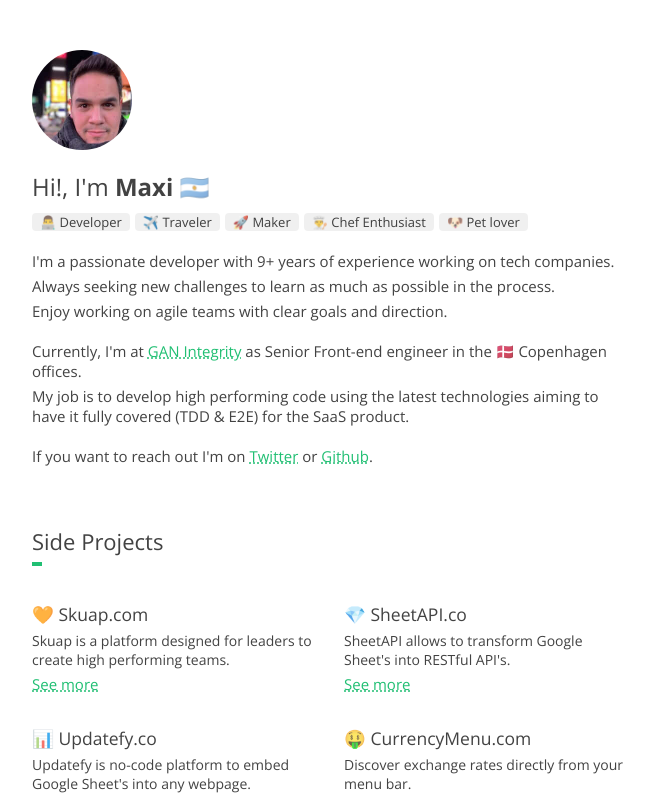
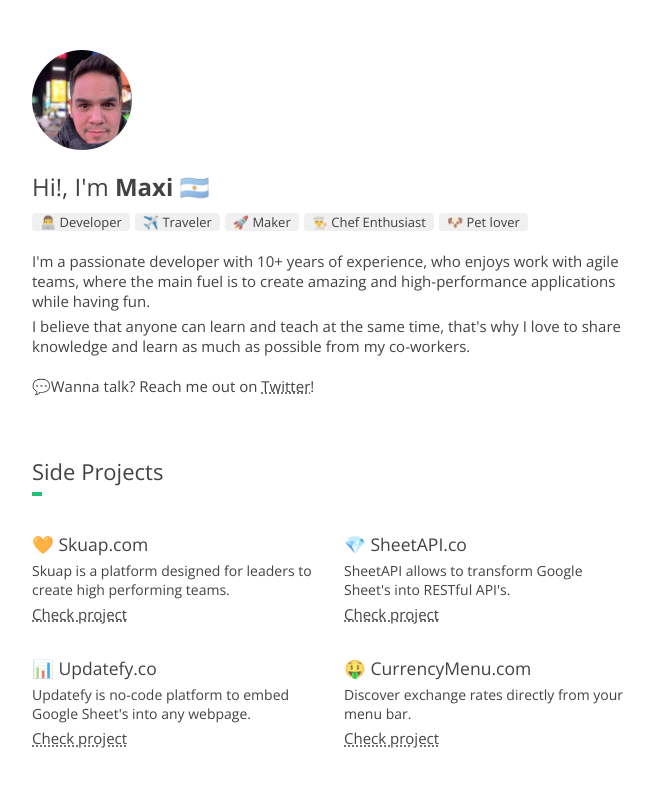
Before and after one commit to maxigimenez/www, a Next.js app: page / in a window 1280 px wide. Shown: the top 800 px of the page, without its empty margins (308-962 px from the left). Built offline with nearby package versions, Linux system fonts and the light colour scheme.

Commit message:
chore: update typos + remove OSS block for now

```diff
--- a/components/bio.tsx
+++ b/components/bio.tsx
@@ -13,16 +13,10 @@
           <span>🐶 Pet lover</span>
         </div>
 
-        <p>I'm a passionate developer with 9+ years of experience working on tech companies.</p>
-        <p>Always seeking new challenges to learn as much as possible in the process.</p>
-        <p>Enjoy working on agile teams with clear goals and direction.</p>
+        <p>I'm a passionate developer with 10+ years of experience, who enjoys work with agile teams, where the main fuel is to create amazing and high-performance applications while having fun.</p>
+        <p>I believe that anyone can learn and teach at the same time, that's why I love to share knowledge and learn as much as possible from my co-workers.</p>
 
-        <div className="working">
-          <p>Currently, I'm at <a href="https://ganintegrity.com" title="GAN Integrity" target="_blank">GAN Integrity</a> as Senior Front-end engineer in the 🇩🇰 Copenhagen offices.</p>
-          <p>My job is to develop high performing code using the latest technologies aiming to have it fully covered (TDD & E2E) for the SaaS product.</p>
-        </div>
-
-        <p className="reach-out">If you want to reach out I'm on <a href="https://twitter.com/gmaxi_" title="Reach me out on twitter" target="_blank">Twitter</a> or <a href="https://github.com/maxigimenez" title="Check my Github profile" target="_blank">Github</a>.</p>
+        <p className="reach-out">💬Wanna talk? Reach me out on <a href="https://twitter.com/gmaxi_" title="Reach me out on twitter" target="_blank">Twitter</a>!</p>
       </div>
 
       <style jsx>{`
--- a/components/projects.tsx
+++ b/components/projects.tsx
@@ -8,22 +8,22 @@
           <div>
             <h3>🧡 Skuap.com</h3>
             <p>Skuap is a platform designed for leaders to create high performing teams.</p>
-            <a href="https://skuap.com" title="Skuap" target="_blank">See more</a>
+            <a href="https://skuap.com" title="Skuap" target="_blank">Check project</a>
           </div>
           <div>
             <h3>💎 SheetAPI.co</h3>
             <p>SheetAPI allows to transform Google Sheet's into RESTful API's.</p>
-            <a href="https://sheetapi.co" title="SheetAPI" target="_blank">See more</a>
+            <a href="https://sheetapi.co" title="SheetAPI" target="_blank">Check project</a>
           </div>
           <div>
             <h3>📊 Updatefy.co</h3>
             <p>Updatefy is no-code platform to embed Google Sheet's into any webpage.</p>
-            <a href="https://updatefy.co" title="Updatefy" target="_blank">See more</a>
+            <a href="https://updatefy.co" title="Updatefy" target="_blank">Check project</a>
           </div>
           <div>
             <h3>🤑 CurrencyMenu.com</h3>
             <p>Discover exchange rates directly from your menu bar.</p>
-            <a href="https://currencymenu.com" title="CurrencyMenu" target="_blank">See more</a>
+            <a href="https://currencymenu.com" title="CurrencyMenu" target="_blank">Check project</a>
           </div>
         </div>
       </div>
--- a/components/wrapper.tsx
+++ b/components/wrapper.tsx
@@ -1,6 +1,6 @@
 import Head from 'next/head';
 
-const Wrapper = props => {
+const Wrapper = ({ children }) => {
   return (
     <>
     <Head>
@@ -14,18 +14,19 @@
       <link href="https://stackpath.bootstrapcdn.com/font-awesome/4.7.0/css/font-awesome.min.css?display=swap" rel="stylesheet" />
     </Head>
     <div className="wrapper">
-      {props.children}
+      {children}
     </div>
     <style jsx global>{`
       :root {
         --green: #21bf73;
+        --grey: rgba(0,0,0,.74);
       }
 
       body {
         margin: 0px;
         padding: 0px;
         font-family: Open Sans, sans-serif;
-        color: rgba(0,0,0,.74);
+        color: var(--grey);
         font-weight: 400;
         font-size: 15px;
       }
@@ -33,9 +34,12 @@
         margin: 5px 0;
       }
       a {
-        color: var(--green);
+        color: var(--grey);
         text-decoration: underline;
         text-decoration-style: dotted;
+      }
+      a:hover {
+        color: var(--green);
       }
       h1, h2, h3 {
         font-weight: 400;
--- a/pages/index.tsx
+++ b/pages/index.tsx
@@ -3,7 +3,6 @@
 
 import Bio from '../components/bio';
 import Projects from '../components/projects';
-import OSProjects from '../components/os-projects';
 import Footer from '../components/footer';
 
 const Home = () => {
@@ -16,7 +15,6 @@
       <Wrapper>
         <Bio />
         <Projects />
-        <OSProjects />
         <Footer />
       </Wrapper>
     </>
```
